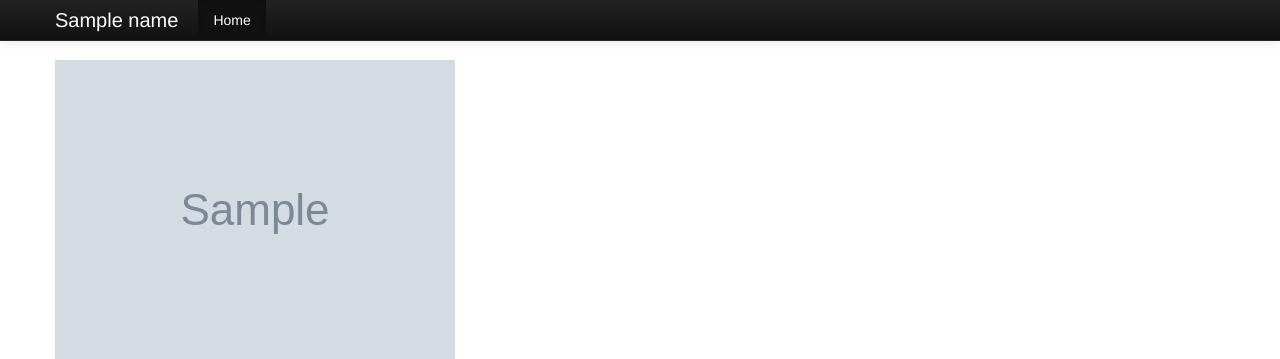
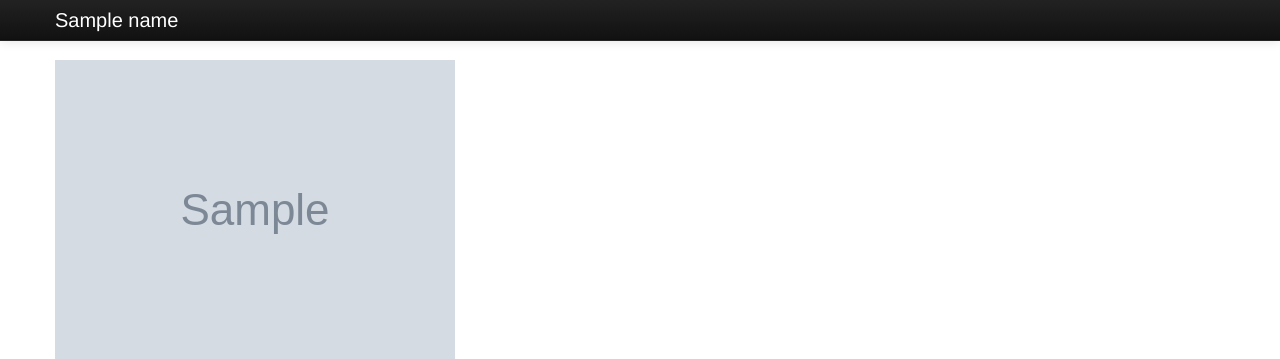
Before and after one commit to missmely327/justinbieber, a Django app: template templates/starter-template.html in a window 1280 px wide. Shown: the top 359 px of the page. Run offline with Django 3.2, Linux system fonts and the light colour scheme; the template is opened without the code that fills it: most values are stand-ins (such as "Sample title", 1, 10 or a date in 2020); some libraries are stand-ins or nearby versions.

Commit message:
Removed Home link

```diff
--- a/templates/starter-template.html
+++ b/templates/starter-template.html
@@ -40,12 +40,6 @@
             <span class="icon-bar"></span>
           </a>
           <a class="brand" href="">{{ name }}</a>
-          <div class="nav-collapse collapse">
-            <ul class="nav">
-              <li class="active"><a href="">Home</a></li>
-              <!-- <li><a href="#about">About</a></li> -->
-            </ul>
-          </div><!--/.nav-collapse -->
         </div>
       </div>
     </div>
```
